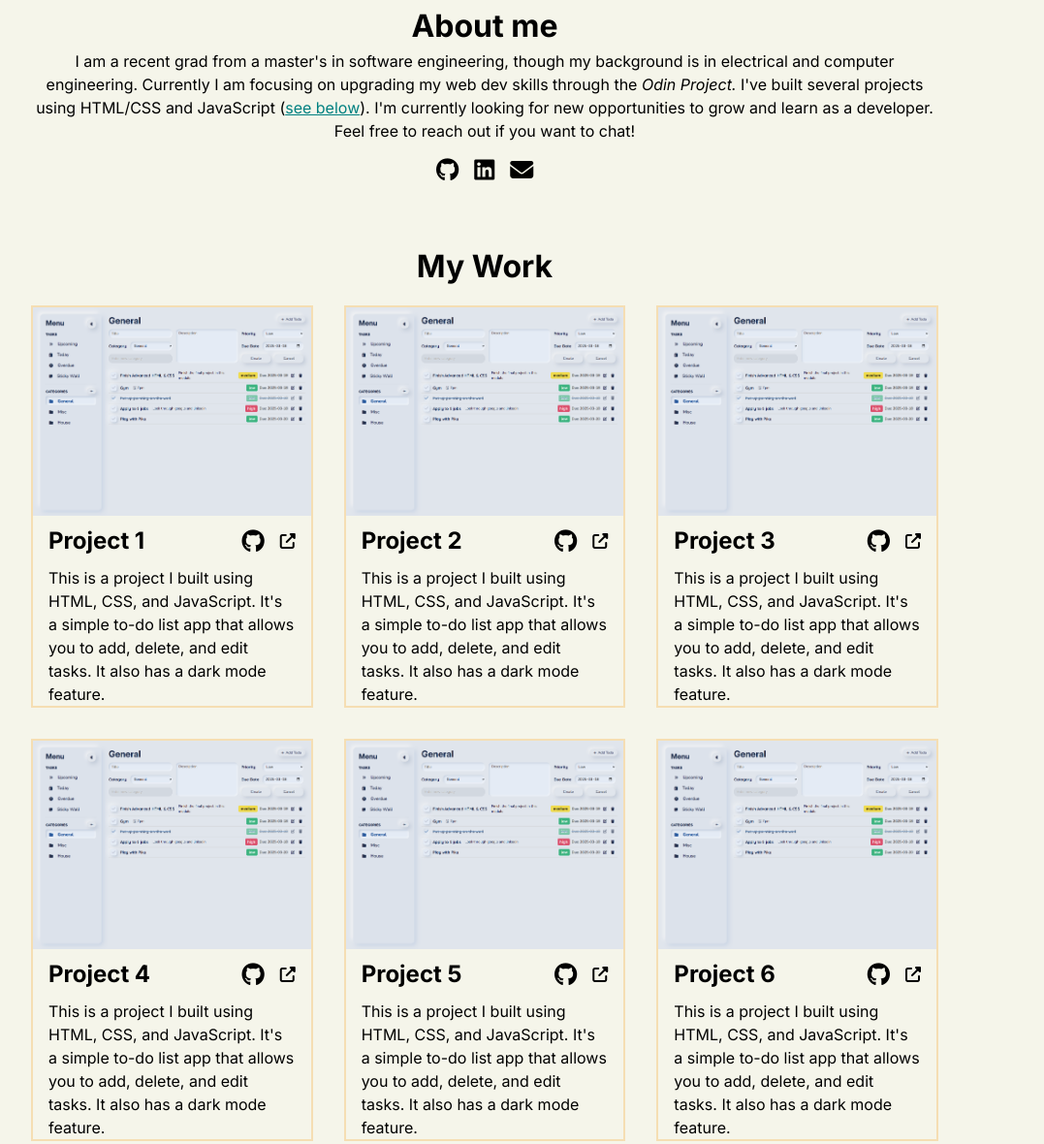
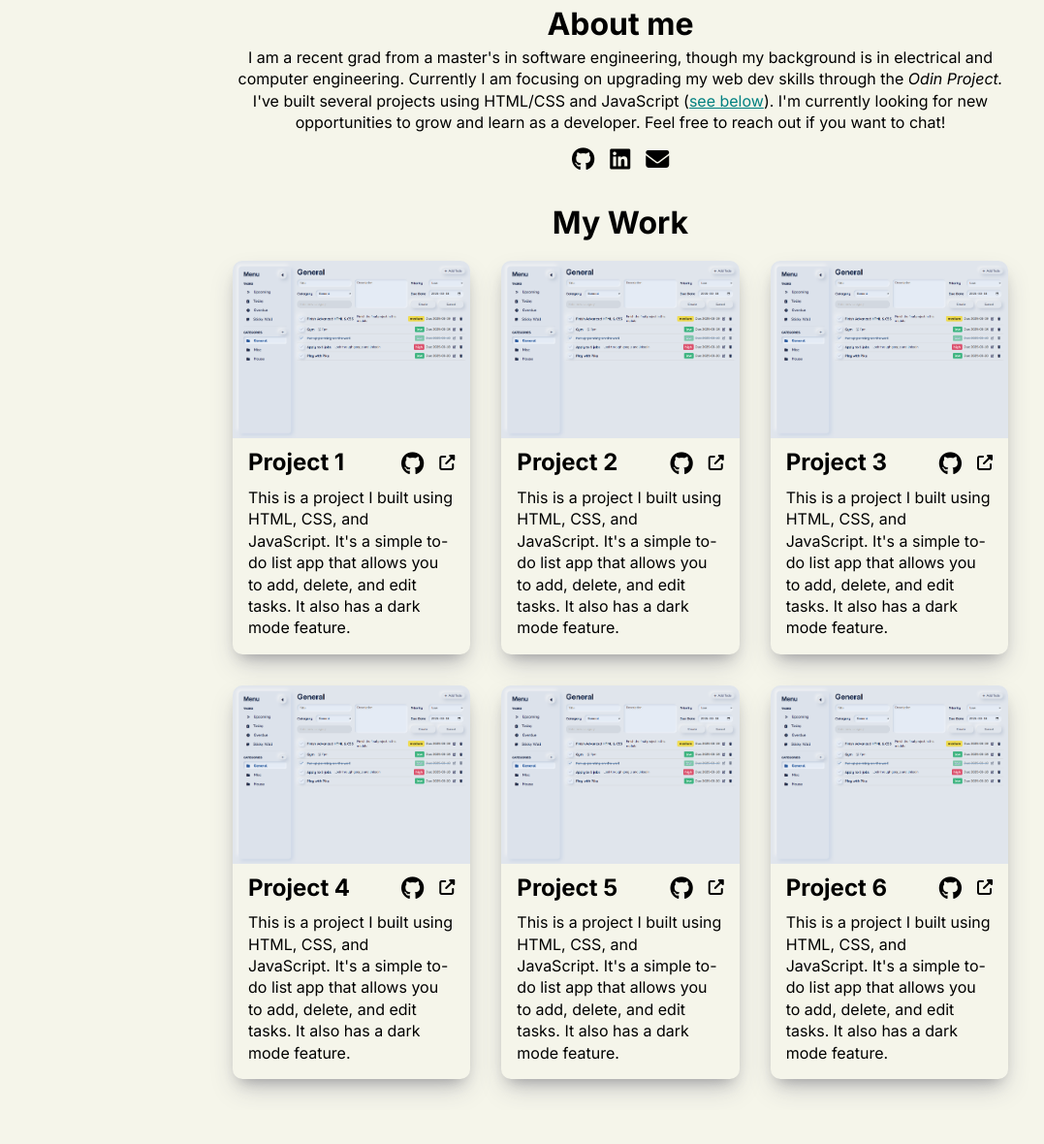
Before and after one commit to Atif-Pathan/homepage, a plain HTML site: page index.html in a window 1280 px wide. Shown: the part 993-2173 px from the top of the page at 97% size, without its empty margins (0-1077 px from the left). After the commit the page ends 2138 px from the top, so only its background shows below. Drawn offline with Linux system fonts and the light colour scheme.

Commit message:
update styling and complete main content

```diff
--- a/styles.css
+++ b/styles.css
@@ -26,15 +26,16 @@ html {
 }
 
 body {
-  line-height: 1.5;
+  line-height: 1.4;
   -webkit-font-smoothing: antialiased;
   /* background: rgb(208, 208, 208); */
   font-family: "Inter", sans-serif;
-  max-width: 1000px;
+
   background-color: rgb(245, 245, 234);
   display: flex;
   flex-direction: column;
   align-items: center;
+  justify-content: center;
 }
 
 /*
@@ -102,15 +103,19 @@ main {
     display: flex;
     flex-direction: column;
     align-items: center;
-    margin: 2rem;
+    margin: 0 2rem 2rem 2rem;
     gap: 1rem;
+}
+
+header, main, footer {
+    max-width: 800px;
 }
 
 .article-container {
     display: grid;
     gap: 2rem;
     justify-items: center;
-    grid-template-columns: repeat(auto-fill, minmax(250px, 1fr));
+    grid-template-columns: repeat(auto-fill, minmax(220px, 1fr));
 }
 
 .intro {
@@ -173,11 +178,13 @@ u {
 }
 
 .project-card {
-    border: 2px solid wheat;
+    /* border: 1px solid rgb(217, 217, 217); */
     display: flex;
     flex-direction: column;
     gap: 0.5rem;
-    /* box-shadow: 0 0 10px 5px rgba(0, 0, 0, 0.1); */
+    border-radius: 10px;
+    box-shadow: rgba(50, 50, 93, 0.25) 0px 13px 27px -5px, rgba(0, 0, 0, 0.3) 0px 8px 16px -8px;
+    overflow: hidden;
 }
 
 .card-row-1 {
@@ -200,5 +207,5 @@ u {
 }
 
 .card-content {
-    padding: 0 1rem;
+    padding: 0 1rem 1rem 1rem;
 }
```
